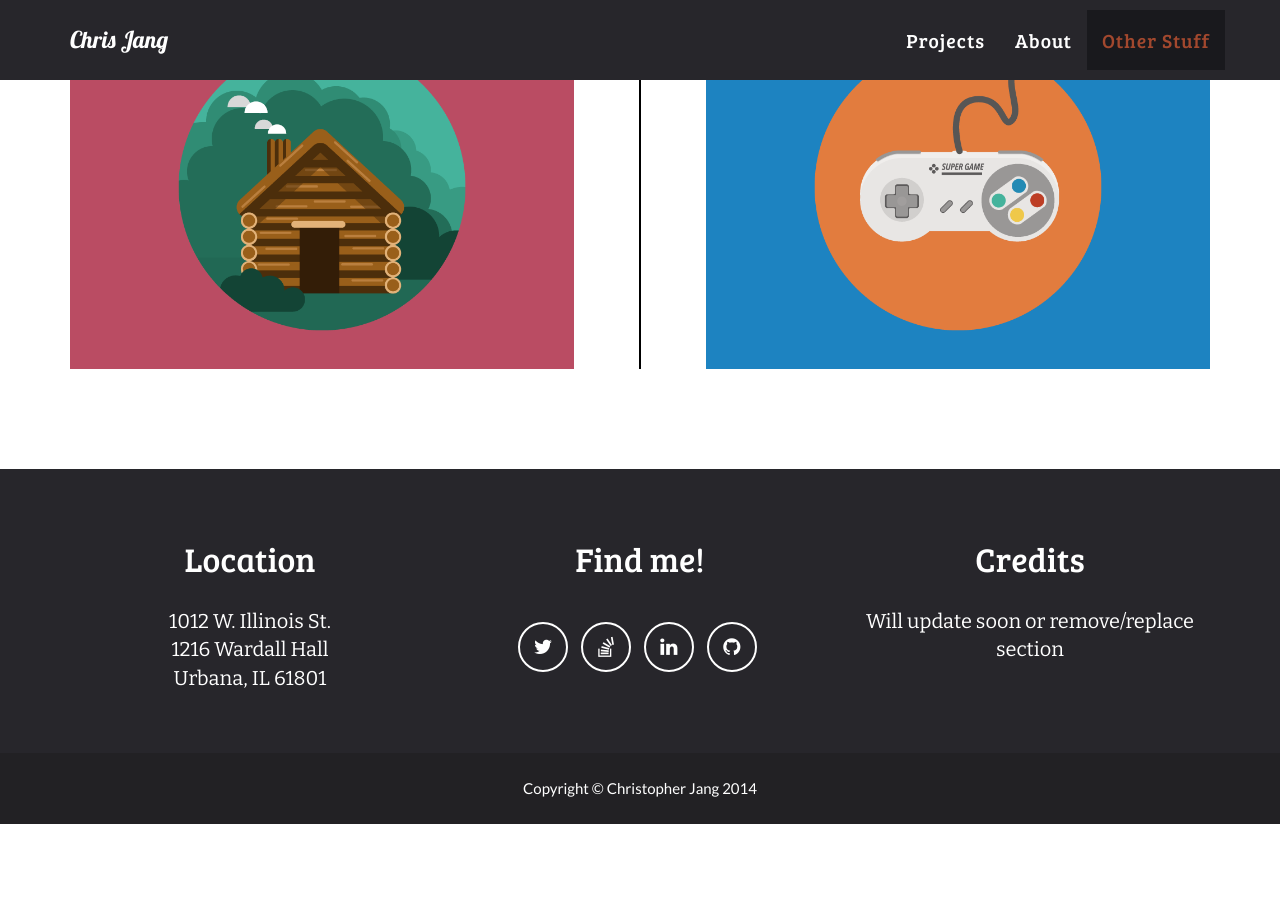
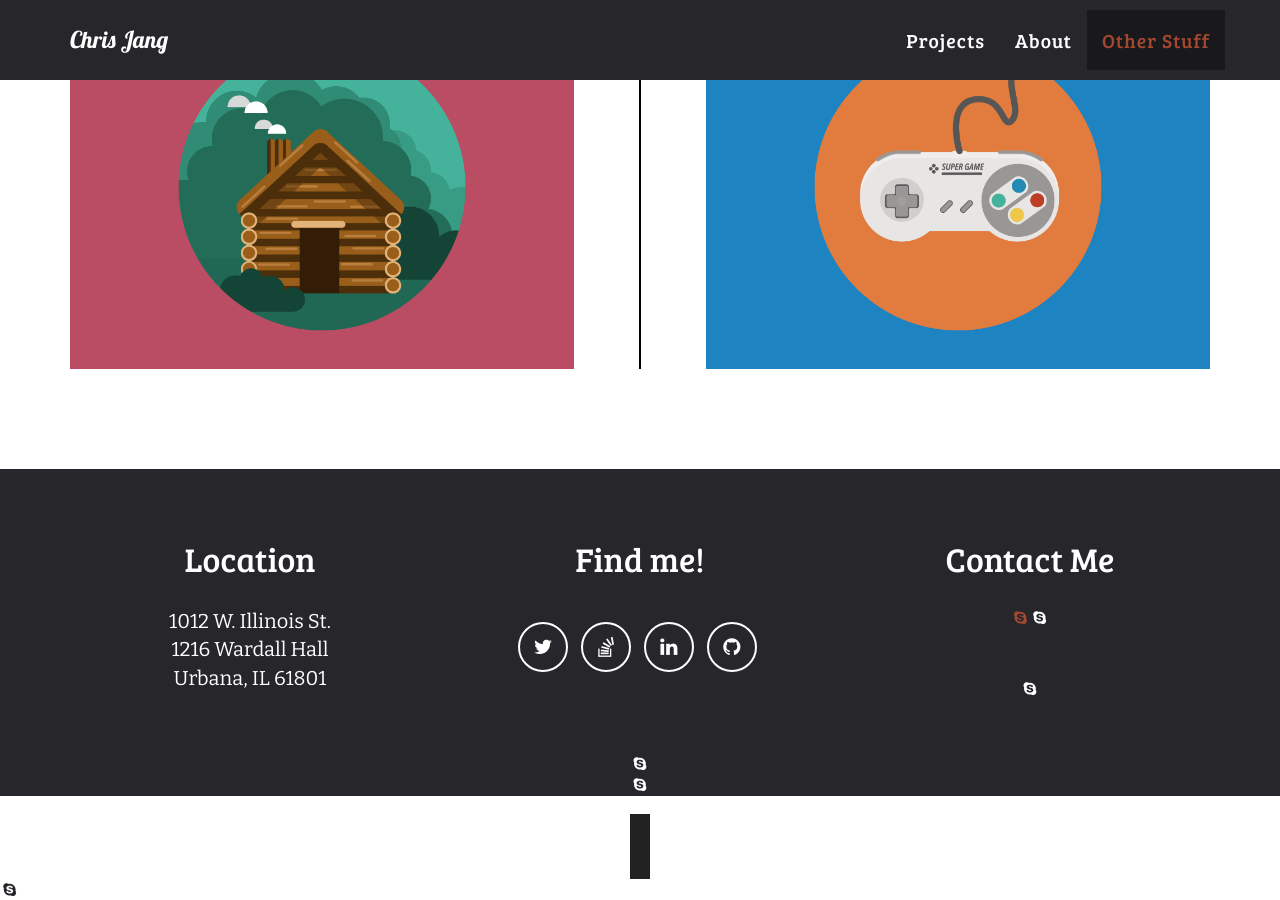
Before and after one commit to cjang5/cjang5.github.io, a Jekyll site: the page built from index.html, in a window 1280 px wide and 900 px high, scrolled down 2290 px. Built offline with Jekyll 4.4.1, drawn with Linux system fonts in a browser that asks for light colours; before the commit the page ends 3114 px from its top, so only the background shows below that.

Commit message:
Updating credit section in footer

```diff
--- a/_includes/footer.html
+++ b/_includes/footer.html
@@ -23,8 +23,10 @@
                         </ul>
                     </div>
                     <div class="footer-col col-md-4">
-                        <h3>Credits</h3>
-                        <p>Will update soon or remove/replace section</p>
+                        <h3>Contact Me</h3>
+                        <a href="#" class="skype-button">
+			    <i class="fa fa-fw fa-skype"</i>
+			</a>
                     </div>
                 </div>
             </div>
```
